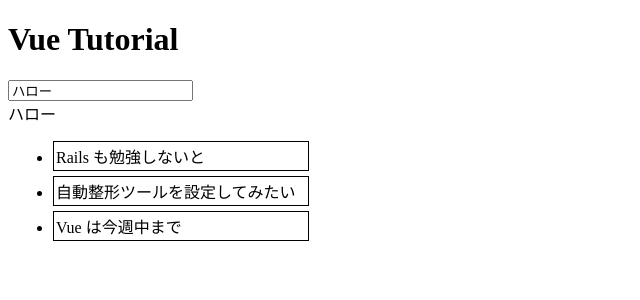
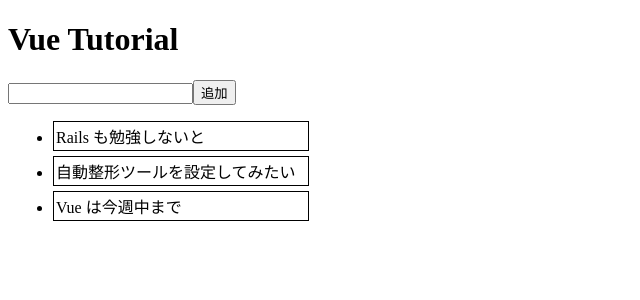
Before and after one commit to Kotahiyo/training_vue, a Vue app: page / in a window 1280 px wide. Shown: the top 300 px of the page, without its empty margins (0-640 px from the left). Built offline with nearby package versions, Linux system fonts and the light colour scheme.

Commit message:
タスクを追加できるメソッドを作成

```diff
--- a/src/App.vue
+++ b/src/App.vue
@@ -2,6 +2,7 @@
   <div>
     <h1>Vue Tutorial</h1>
     <input type="text" v-model="message">
+    <button @click="addTodo()">追加</button>
     <br>
     {{ message }}
 
@@ -20,7 +21,7 @@
   name: 'App',
   data: function () {
     return {
-      message: 'ハロー',
+      message: '',
       todos: [
         { id: 0 , text: 'Rails も勉強しないと'},
         { id: 1 , text: '自動整形ツールを設定してみたい'},
@@ -28,6 +29,16 @@
       ],
     }
   },
+  methods: {
+    addTodo: function () {
+      const newTodo = {
+        id: this.todos.length + 1,
+        text: this.message
+      };
+      this.todos.push(newTodo);
+      this.message = "";
+    }
+  }
 };
 </script>
 
```
